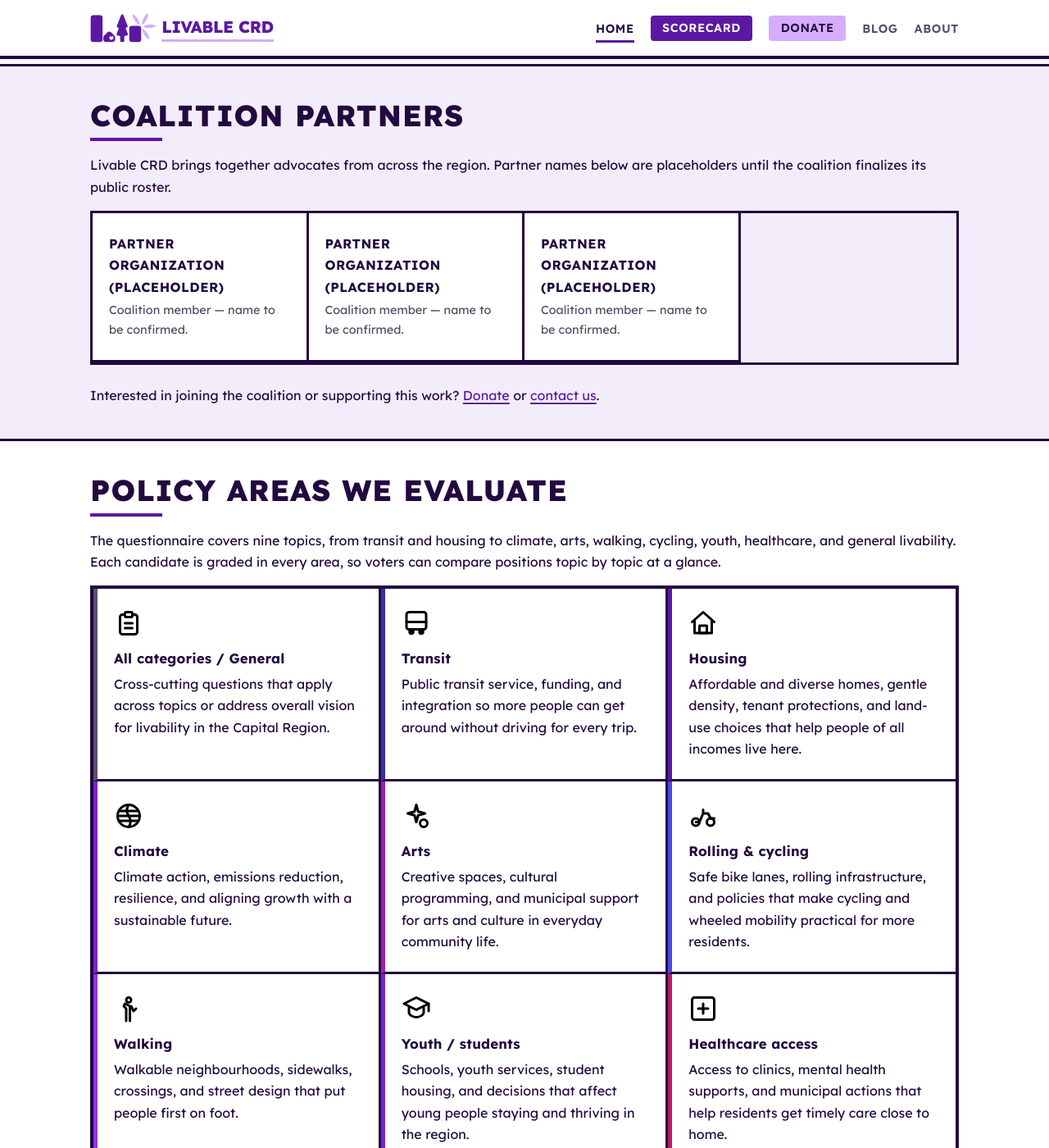
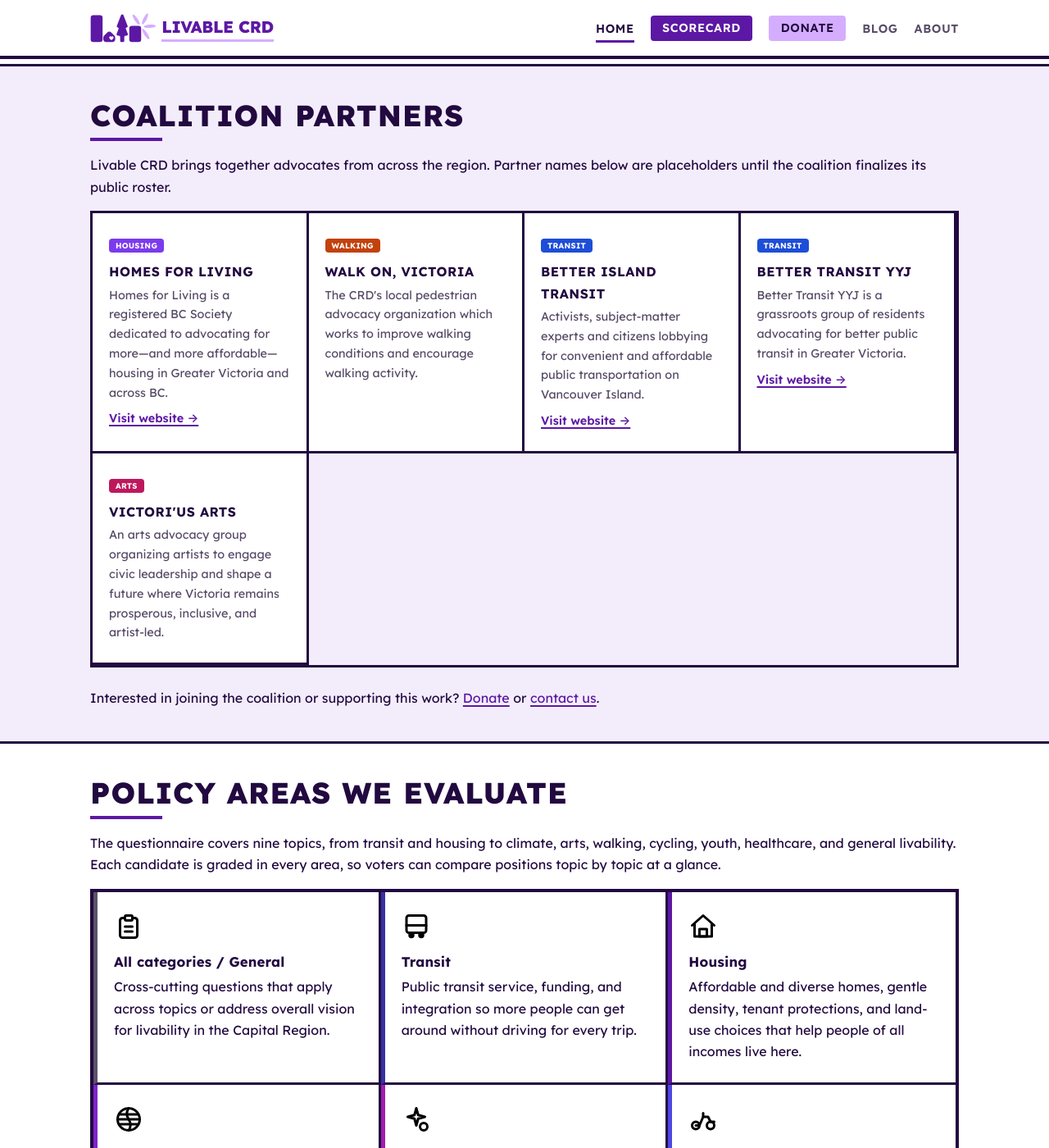
Before and after one commit to LaputanMachines/livable-crd-website, a Jekyll site: the page built from index.md, in a window 1280 px wide and 1400 px high, scrolled down 1189 px. Shown: the whole window at 82% size. Built offline with Jekyll 4.4.1, drawn with Linux system fonts in a browser that asks for light colours; some of the changed text lies outside the part shown.

Commit message:
Add partner organizations

```diff
--- a/_config.yml
+++ b/_config.yml
@@ -6,6 +6,12 @@ url: "https://livablecrd.ca"
 baseurl: ""
 email: hello@livablecrd.ca
 donate_url: "https://actionnetwork.org/fundraising/support-livable-crd/"
+
+# Feature flags
+# Render coalition partner logos on the homepage. Disabled for now; the logo
+# files and `logo:` entries in _data/partners.yml are kept — flip to true to
+# re-enable. (Changing this requires restarting `jekyll serve`.)
+partner_logos: false
 
 # --- SEO (jekyll-seo-tag) ---
 # tagline is appended to the site title on the homepage:
--- a/_data/partners.yml
+++ b/_data/partners.yml
@@ -1,6 +1,38 @@
-- name: Partner organization (placeholder)
-  note: Coalition member — name to be confirmed.
-- name: Partner organization (placeholder)
-  note: Coalition member — name to be confirmed.
-- name: Partner organization (placeholder)
-  note: Coalition member — name to be confirmed.
+# Coalition partners, shown on the homepage (index.md).
+#
+# Fields:
+#   name      Organization name (required). Rendered as the heading.
+#   note      One-line description (optional).
+#   logo      Logo image (optional). Either a bare filename, in which case the
+#             file must live in assets/images/partners/ (e.g. logo: homes-for-living.png),
+#             or a full site-relative path (e.g. /assets/images/partners/homes-for-living.png).
+#             Both forms work. Omit to fall back to the name heading.
+#   url       Link to the partner's website (optional). When set, a "Visit website"
+#             link is shown below the note (opens in a new tab), e.g. url: https://homesforliving.ca
+#   category  Focus area, shown as a colored pill (optional). Use a topic id from
+#             _data/subjects.yml so the pill picks up that topic's name and accent color:
+#               general, transit, housing, climate, arts,
+#               rolling-cycling, walking, youth-students, healthcare-access
+#             Any other value is shown verbatim with the default accent.
+
+- name: Homes for Living
+  note: Homes for Living is a registered BC Society dedicated to advocating for more—and more affordable—housing in Greater Victoria and across BC.
+  logo: /assets/images/partners/homes-for-living.png
+  url: https://www.homesforliving.ca/
+  category: housing
+- name: Walk On, Victoria
+  note: The CRD's local pedestrian advocacy organization which works to improve walking conditions and encourage walking activity.
+  category: walking
+- name: Better Island Transit
+  note: Activists, subject-matter experts and citizens lobbying for convenient and affordable public transportation on Vancouver Island.
+  logo: /assets/images/partners/better-island-transit.png
+  url: https://betterislandtransit.ca/
+  category: transit
+- name: Better Transit YYJ
+  note: Better Transit YYJ is a grassroots group of residents advocating for better public transit in Greater Victoria.
+  logo: /assets/images/partners/better-transit-yyj.png
+  url: https://bettertransityyj.ca/
+  category: transit
+- name: Victori'us Arts
+  note: An arts advocacy group organizing artists to engage civic leadership and shape a future where Victoria remains prosperous, inclusive, and artist-led.
+  category: arts
--- a/_sass/_components.scss
+++ b/_sass/_components.scss
@@ -741,6 +741,59 @@ p + .partner-list {
   background: $color-bg-warm;
 }
 
+.partner-list .partner-logo {
+  display: block;
+  max-width: 100%;
+  max-height: 56px;
+  width: auto;
+  height: auto;
+  margin: 0 0 $space-sm;
+  object-fit: contain;
+}
+
+// Category pill — shows the policy area a partner focuses on. Small, filled, with
+// a distinct colour per category (see map below). Free-text/unmapped categories
+// fall back to the default accent.
+.partner-list .org-category { margin: 0 0 $space-xs; }
+
+.partner-list .category-pill {
+  display: inline-block;
+  font-family: $font-display;
+  font-weight: 700;
+  text-transform: uppercase;
+  letter-spacing: 0.03em;
+  font-size: 0.6rem;
+  line-height: 1;
+  padding: 0.25rem 0.5rem;
+  color: #fff;
+  background: $color-accent-alt;
+  border-radius: $radius;
+}
+
+// One distinct, AA-contrast (white text) colour per category id from _data/subjects.yml.
+// The 8 policy areas each get their own hue family; `general` is a neutral catch-all.
+$category-colors: (
+  general: #475569,           // slate (neutral)
+  transit: #1d4ed8,           // blue
+  housing: #7c3aed,           // violet
+  climate: #166534,           // green
+  arts: #be185d,              // rose
+  rolling-cycling: #0e7490,   // teal
+  walking: #c2410c,           // orange
+  youth-students: #a16207,    // gold
+  healthcare-access: #b91c1c, // red
+);
+@each $cat, $col in $category-colors {
+  .partner-list .category-pill--#{$cat} { background: $col; }
+}
+
+// Explicit "Visit website" link below the note.
+.partner-list .org-link {
+  margin: $space-xs 0 0;
+  font-size: 0.9rem;
+  font-weight: 600;
+}
+
 .partner-list .org-name {
   font-weight: 700;
   margin: 0 0 0.25rem;
--- a/index.md
+++ b/index.md
@@ -62,8 +62,18 @@ description: >-
     <ul class="partner-list">
       {% for partner in site.data.partners %}
       <li>
+        {% if site.partner_logos and partner.logo %}
+        {% if partner.logo contains "/" %}{% assign partner_logo_src = partner.logo %}{% else %}{% assign partner_logo_src = partner.logo | prepend: '/assets/images/partners/' %}{% endif %}
+        <img class="partner-logo" src="{{ partner_logo_src | relative_url }}" alt="{{ partner.name }} logo" loading="lazy">
+        {% endif %}
+        {% if partner.category %}
+        {% assign cat = site.data.subjects | where: "id", partner.category | first %}
+        {% if cat %}{% assign cat_label = cat.name %}{% else %}{% assign cat_label = partner.category %}{% endif %}
+        <p class="org-category"><span class="category-pill category-pill--{{ partner.category | slugify }}">{{ cat_label }}</span></p>
+        {% endif %}
         <p class="org-name">{{ partner.name }}</p>
-        <p class="org-note">{{ partner.note }}</p>
+        {% if partner.note %}<p class="org-note">{{ partner.note }}</p>{% endif %}
+        {% if partner.url %}<p class="org-link"><a href="{{ partner.url }}" target="_blank" rel="noopener">Visit website →</a></p>{% endif %}
       </li>
       {% endfor %}
     </ul>
@@ -87,5 +97,10 @@ description: >-
       {% include topic-card.html subject=subject %}
       {% endfor %}
     </div>
+    <p class="content-follow-up">
+      Curious how candidates earn their letter grades? See
+      <a href="{{ '/scorecard/#methodology' | relative_url }}">how we grade</a>
+      for our methodology and a breakdown of each topic.
+    </p>
   </div>
 </section>
```
Also changed, not shown: assets/images/partners/README.md (added, +10 -0 lines), assets/images/partners/better-island-transit.png (added), assets/images/partners/better-transit-yyj.png (added), assets/images/partners/homes-for-living.png (added), assets/images/partners/walk-on-victoria.png (added).
